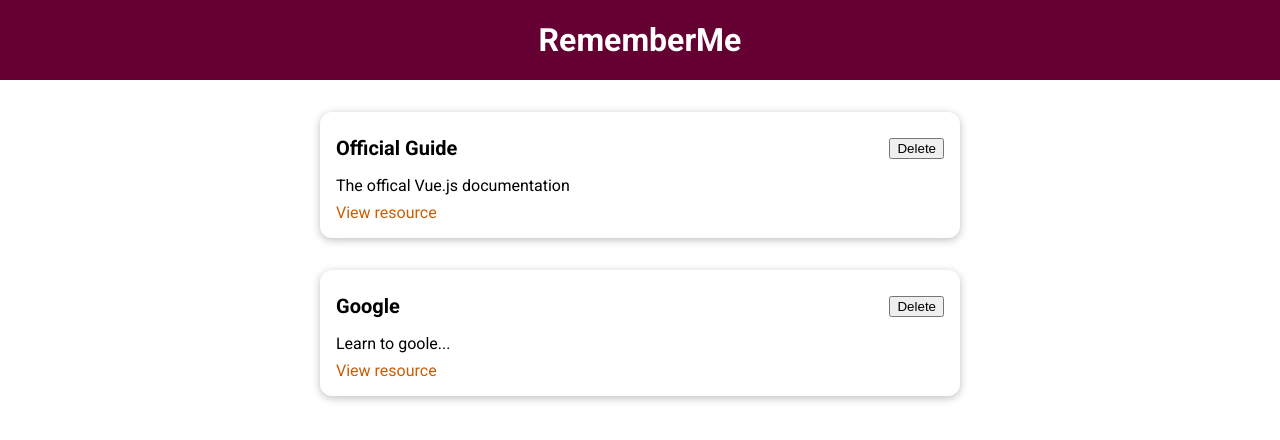
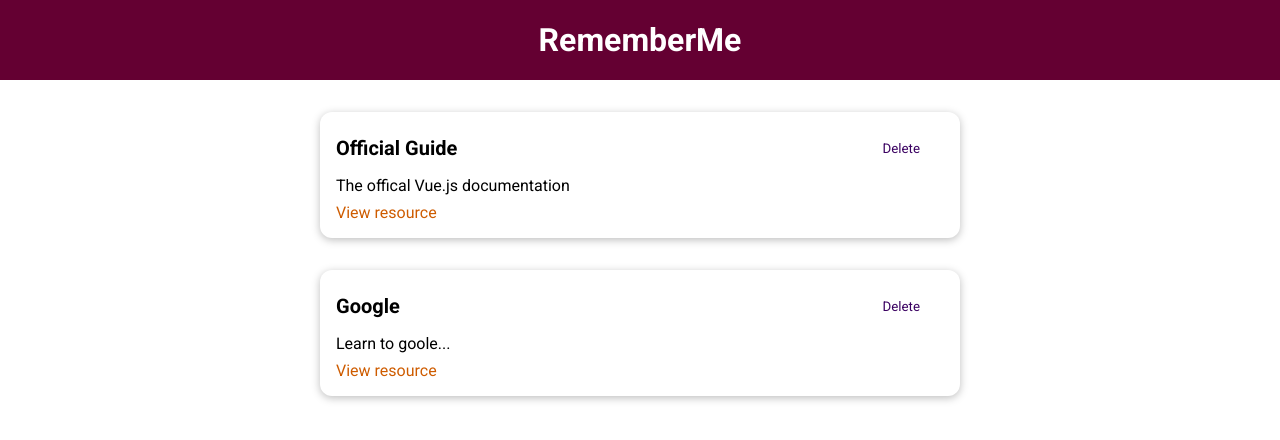
Before and after one commit to mlodyFrontendowiec/sourcesOfKnowledgeApp, a Vue app: page / in a window 1280 px wide. Shown: the top 440 px of the page. Built offline with nearby package versions, Linux system fonts and the light colour scheme.

Commit message:
Add button

```diff
--- /dev/null
+++ b/src/components/UI/BaseButton.vue
@@ -0,0 +1,38 @@
+<template>
+  <button :type="type" :class="mode">
+    <slot></slot>
+  </button>
+</template>
+<script>
+export default {
+  props: ['type', 'mode', 'caption'],
+};
+</script>
+
+<style scoped>
+button {
+  padding: 0.75rem 1.5rem;
+  font-family: inherit;
+  background-color: #3a0061;
+  border: 1px solid #3a0061;
+  color: white;
+  cursor: pointer;
+}
+
+button:hover,
+button:active {
+  background-color: #270041;
+  border-color: #270041;
+}
+
+.flat {
+  background-color: transparent;
+  color: #3a0061;
+  border: none;
+}
+
+.flat:hover,
+.flat:active {
+  background-color: #edd2ff;
+}
+</style>
--- a/src/components/learning-resources/LearningResource.vue
+++ b/src/components/learning-resources/LearningResource.vue
@@ -3,7 +3,7 @@
     <base-card>
       <header>
         <h3>{{ title }}</h3>
-        <button>Delete</button>
+        <base-button mode="flat">Delete</base-button>
       </header>
       <p>{{ description }}</p>
       <nav><a :href="link">View resource</a></nav>
--- a/src/main.js
+++ b/src/main.js
@@ -1,8 +1,10 @@
 import { createApp } from 'vue';
 import App from './App.vue';
 import BaseCard from './components/UI/BaseCard.vue';
+import BaseButton from './components/UI/BaseButton.vue';
 const app = createApp(App);
 
 app.component('base-card', BaseCard);
+app.component('base-button', BaseButton);
 
 app.mount('#app');
```
